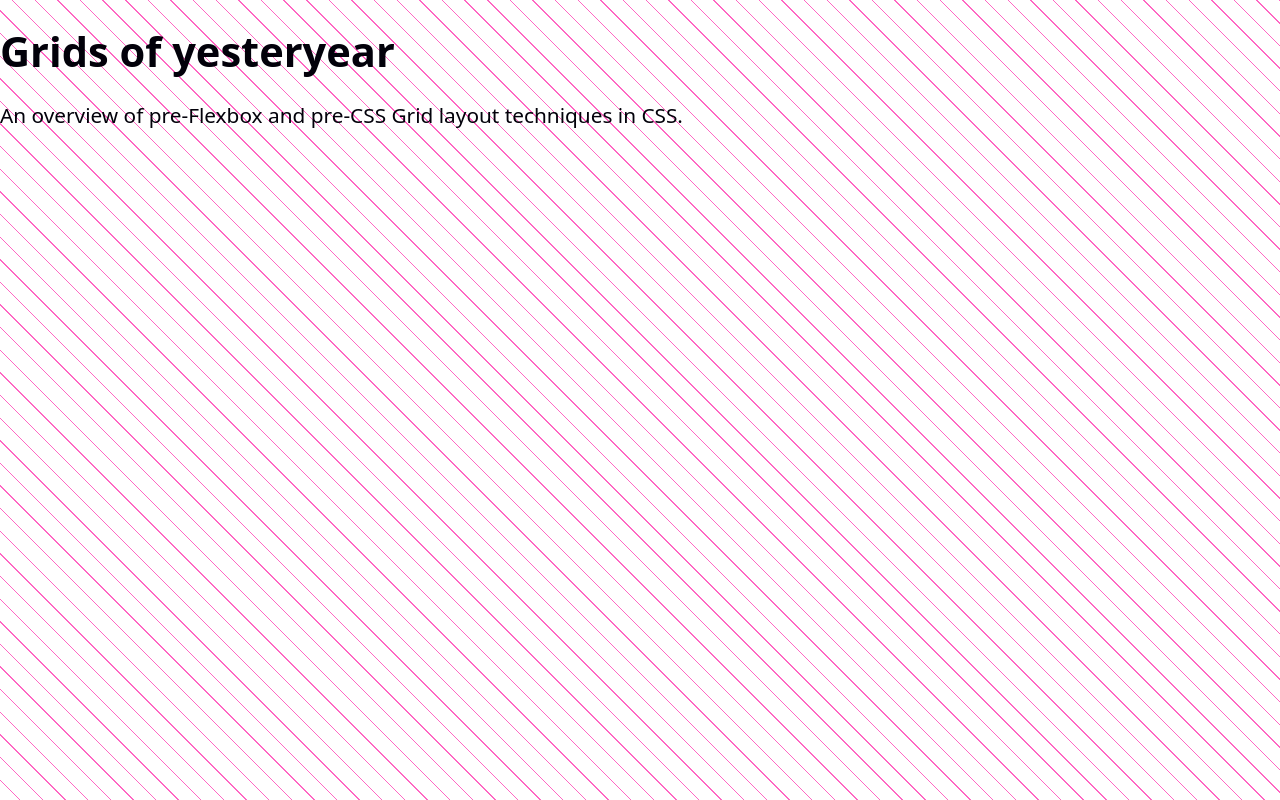
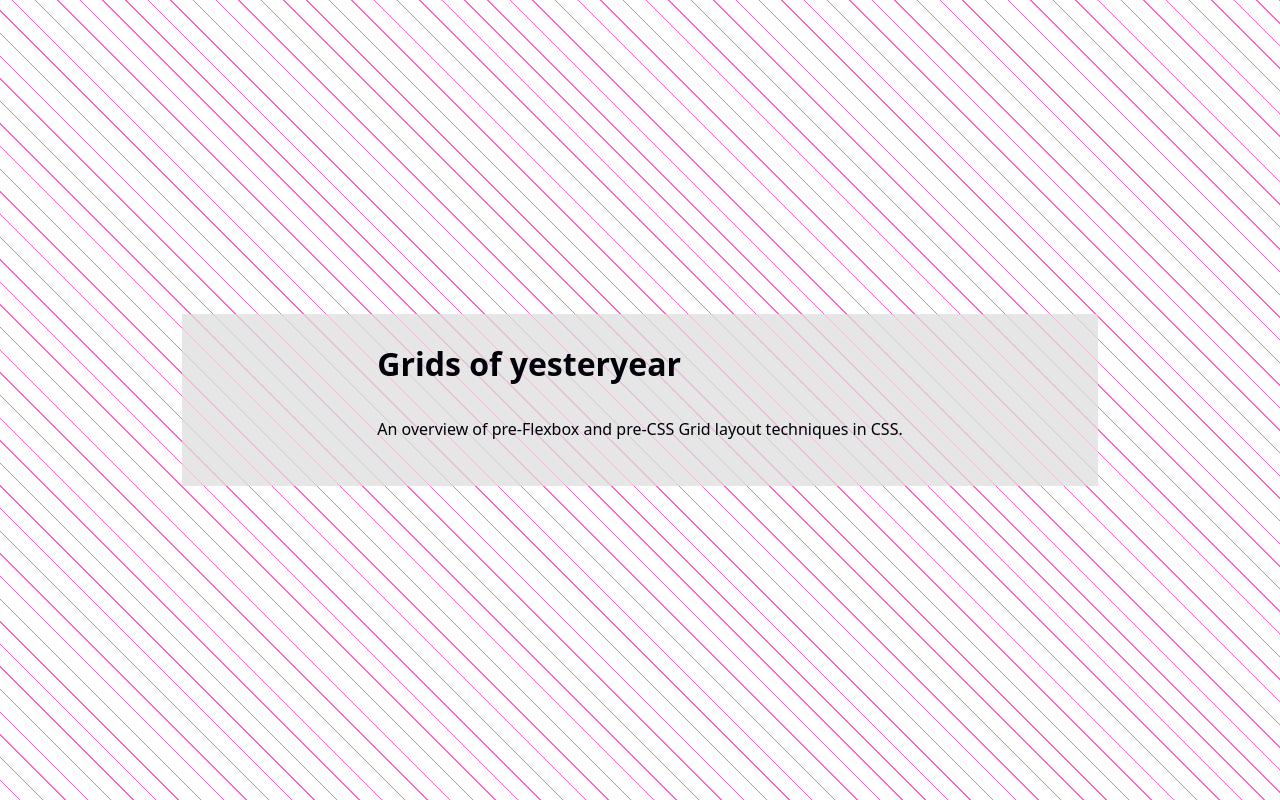
Before and after one commit to maurer2/yesteryear-grids, a Svelte app: page / in a window 1280 px wide. Built offline with nearby package versions, Linux system fonts and the light colour scheme.

Commit message:
Added IntroPanel

```diff
--- a/src/App.svelte
+++ b/src/App.svelte
@@ -1,4 +1,6 @@
 <script lang="ts">
+  import IntroPanel from "./lib/IntroPanel/IntroPanel.svelte";
+
   import { LoremIpsum } from "lorem-ipsum";
 
   import FloatsPaddingBased from "./lib/FloatsPaddingBased/FloatsPaddingBased.svelte";
@@ -7,6 +9,8 @@
   import InlineBlock from "./lib/InlineBlock/InlineBlock.svelte";
   import InlineBlockWithTextAlignJustify from "./lib/InlineBlockWithTextAlignJustify/InlineBlockWithTextAlignJustify.svelte";
   import TableWithBorderSpacing from "./lib/TableWithBorderSpacing/TableWithBorderSpacing.svelte";
+
+  import { description, title } from "./lib/Panel/Panel.svelte";
 
   // const sections = [
   //   { label: "Basic float grid", id: "basic float-grid" },
@@ -21,15 +25,7 @@
 
 <header class="header">
   <div class="section-full-height">
-    <h1 class="section-headline">Grids of yesteryear</h1>
-
-    <p>An overview of pre-Flexbox and pre-CSS Grid layout techniques in CSS.</p>
-
-    <!--
-    <ul>
-      <li></li>
-    </ul>
-    -->
+    <IntroPanel></IntroPanel>
   </div>
 </header>
 <main
@@ -70,15 +66,5 @@
     .header {
       --background-angle: -135deg;
     }
-
-    /* .main {
-      display: flex;
-      margin-block-end: 2rem;
-      flex-direction: column;
-      gap: 2rem;
-    } */
-
-    .main {
-    }
   }
 </style>
--- a/src/app.css
+++ b/src/app.css
@@ -9,7 +9,7 @@
     --accent: oklch(70% 0.25 350 / 0.8);
 
     --background-angle: 135deg;
-    --viewport-base-unit: clamp(1rem, 1dvb + 1dvi, 2.5rem);
+    --viewport-base-unit: clamp(1rem, 0.75dvb + 0.75dvi, 3rem);
   }
 
   html {
@@ -37,12 +37,23 @@
   .section-headline {
     font-size: calc(var(--viewport-base-unit) * 2);
   }
+
+  .card {
+    display: grid;
+    inline-size: min(100%, 100ch);
+    margin-inline: auto;
+    padding: 2rem;
+    justify-content: center;
+    background: oklch(90% 0 275 / 0.75);
+  }
 }
 
 @layer utilities {
   .section-full-height {
     display: flow-root;
     min-block-size: 100dvb;
+    padding: 2rem;
+    align-content: center;
     scroll-snap-align: start;
     background: repeating-linear-gradient(
       var(--background-angle),
--- /dev/null
+++ b/src/lib/IntroPanel/IntroPanel.svelte
@@ -0,0 +1,27 @@
+<script lang="ts">
+  import { description } from "../Panel/Panel.svelte";
+</script>
+
+{#snippet descriptionContent()}
+  <p>An overview of pre-Flexbox and pre-CSS Grid layout techniques in CSS.</p>
+{/snippet}
+
+<div class="card">
+  <h1 class="section-headline">Grids of yesteryear</h1>
+
+  {@render description(descriptionContent)}
+
+  <!--
+    <ul>
+      <li></li>
+    </ul>
+    -->
+</div>
+
+<style>
+  @layer components {
+    .section-headline {
+      margin-block-start: 0;
+    }
+  }
+</style>
--- /dev/null
+++ b/src/lib/Panel/Panel.svelte
@@ -0,0 +1,27 @@
+<script module lang="ts">
+  import type { Snippet } from "svelte";
+
+  export { title, description, grid };
+</script>
+
+{#snippet title(title: string)}
+  <h2>
+    {title}
+  </h2>
+{/snippet}
+
+{#snippet description(description: Snippet)}
+  <div class="description">{@render description()}</div>
+{/snippet}
+
+{#snippet grid(grid: Snippet)}
+  <div class="grid">
+    {@render grid()}
+  </div>
+{/snippet}
+
+{#snippet markup(markup: Snippet)}
+  <div class="markup">
+    {@render markup()}
+  </div>
+{/snippet}
```
